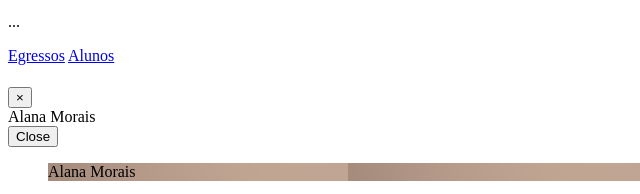
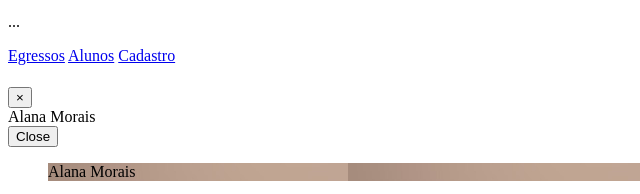
Before and after one commit to angela-oliveira/Egressos-IFPB, a website built with webpack: page index.html in a window 1280 px wide. Shown: the part 304-498 px from the top of the page, 0-640 px from the left. Built offline with nearby package versions, Linux system fonts and the light colour scheme.

Commit message:
Update index.html

```diff
--- a/index.html
+++ b/index.html
@@ -86,8 +86,8 @@
         aria-controls="nav-home" aria-selected="true">Egressos</a>
       <a class="nav-item nav-link" id="nav-profile-tab" data-toggle="tab" href="#nav-profile" role="tab"
         aria-controls="nav-profile" aria-selected="false">Alunos</a>
-      <!-- <a class="nav-item nav-link" id="nav-contact-tab" data-toggle="tab" href="#nav-contact" role="tab"
-        aria-controls="nav-contact" aria-selected="false">Cadastro</a> -->
+      <a class="nav-item nav-link" id="nav-contact-tab" data-toggle="tab" href="#nav-contact" role="tab"
+        aria-controls="nav-contact" aria-selected="false">Cadastro</a>
     </div>
   </nav>
 
```
